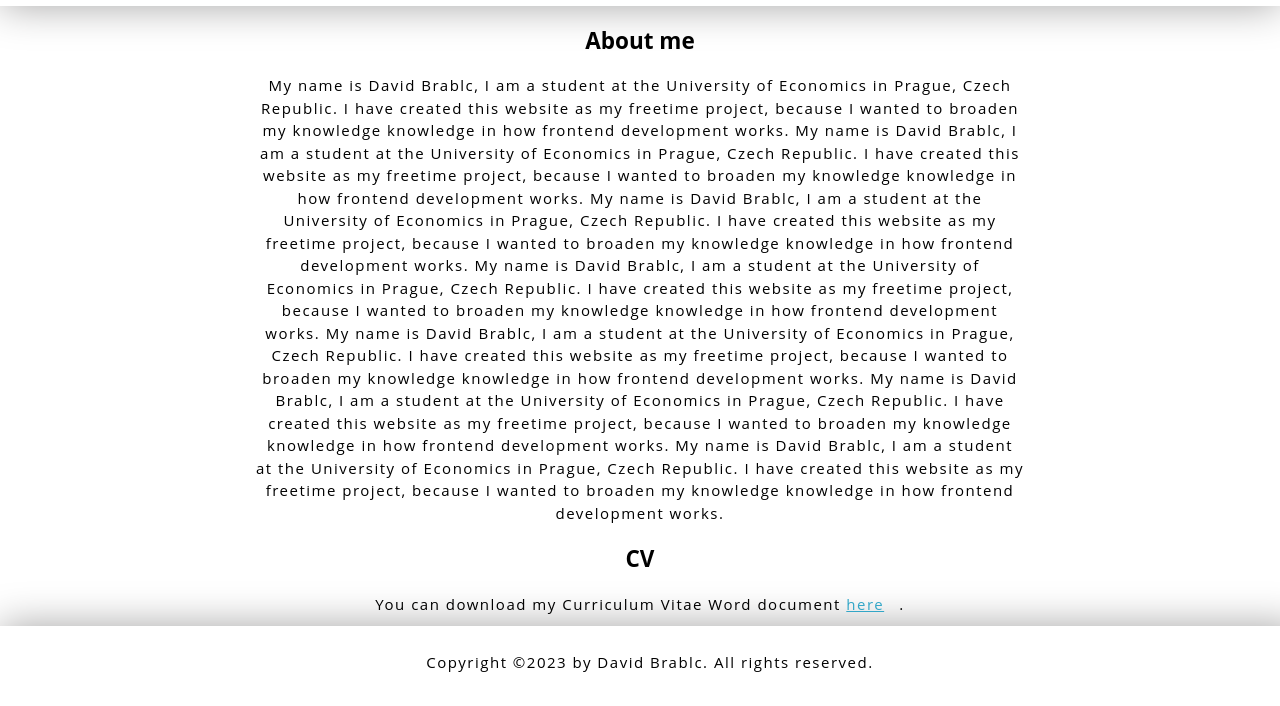
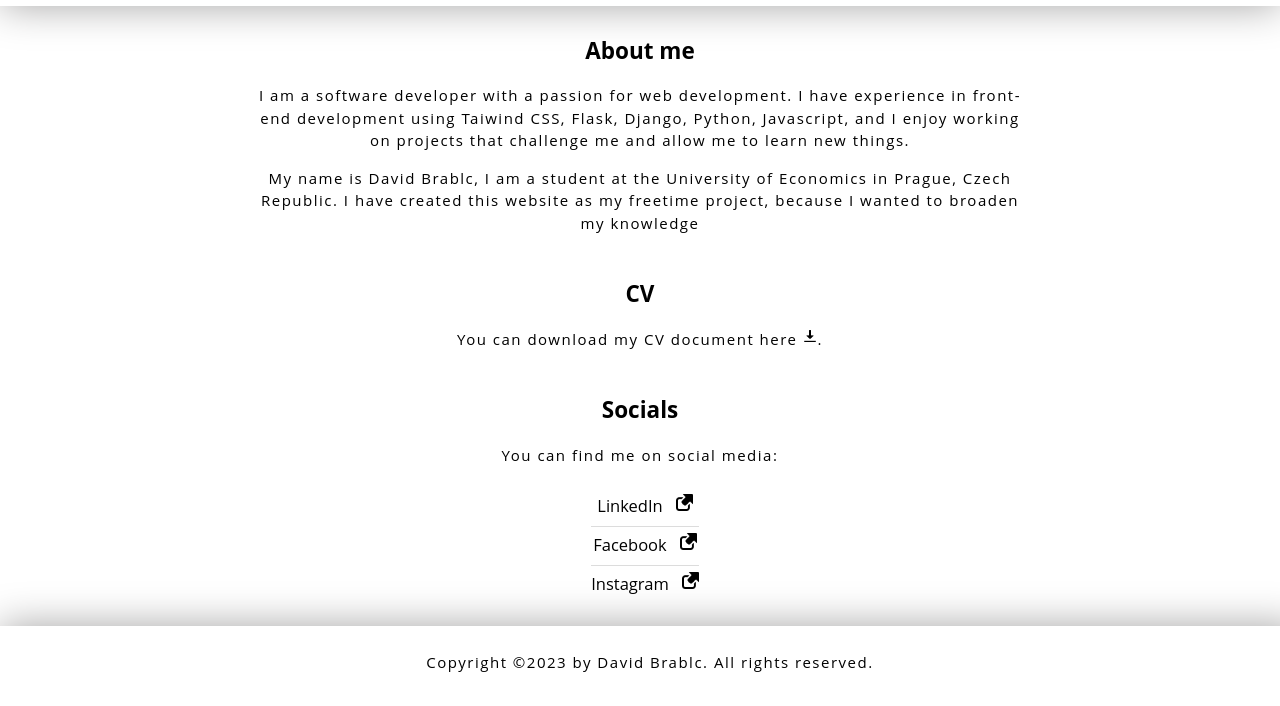
Before and after one commit to Darebakdavca/darebakdavca.github.io, a plain HTML site: page index.html in a window 1280 px wide. Shown: the part 94-800 px from the top of the page. Drawn offline with Linux system fonts and the light colour scheme.

Commit message:
fixed styling and content of my webpage

```diff
--- a/index.html
+++ b/index.html
@@ -16,96 +16,42 @@
       <nav id="nav-bar">
           <p class="box"><a href=#About_me>About me</a></p>
           <p class="box"><a href=#CV>CV</a></p>
-          <p class="box"><a href=#Social_sites>Social sites</a></p>
-          <p class="box"><a href=#Contacts>Contacts</a></p>
+          <p class="box"><a href=#Socials>Socials</a></p>
       </nav>
     </header>
 
     <main>
+      <article id="About_me">
+        <h2>About me</h2>
+        <p>
+          I am a software developer with a passion for web development. I have experience in front-end development using Taiwind CSS, Flask, Django, Python, Javascript, and I enjoy working on projects that challenge me and allow me to learn new things.
         </p>
-          <article id="About_me">
-          <h2>About me</h2>
-          <p class="text">
-            My name is David Brablc, I am a student at the University of Economics in Prague, Czech Republic.
-            I have created this website as my freetime project, because I wanted to broaden my knowledge
-            knowledge in how frontend development works. My name is David Brablc, I am a student at the University of Economics in Prague, Czech Republic.
-            I have created this website as my freetime project, because I wanted to broaden my knowledge
-            knowledge in how frontend development works. My name is David Brablc, I am a student at the University of Economics in Prague, Czech Republic.
-            I have created this website as my freetime project, because I wanted to broaden my knowledge
-            knowledge in how frontend development works. My name is David Brablc, I am a student at the University of Economics in Prague, Czech Republic.
-            I have created this website as my freetime project, because I wanted to broaden my knowledge
-            knowledge in how frontend development works. My name is David Brablc, I am a student at the University of Economics in Prague, Czech Republic.
-            I have created this website as my freetime project, because I wanted to broaden my knowledge
-            knowledge in how frontend development works. My name is David Brablc, I am a student at the University of Economics in Prague, Czech Republic.
-            I have created this website as my freetime project, because I wanted to broaden my knowledge
-            knowledge in how frontend development works. My name is David Brablc, I am a student at the University of Economics in Prague, Czech Republic.
-            I have created this website as my freetime project, because I wanted to broaden my knowledge
-            knowledge in how frontend development works.
-          </p>
-        </article>
+
+        <p>
+          My name is David Brablc, I am a student at the University of Economics in Prague, Czech Republic.
+              I have created this website as my freetime project, because I wanted to broaden my knowledge
+        </p>
+      </article>
         <article id="CV">
           <h2>CV</h2>
           <p class="text">
-            You can download my Curriculum Vitae Word document <a href="documents/CV - David Brablc ENG.pdf" rel="CV" title="Curriculum Vitae - David Brablc.docx" download="Curriculum Vitae - David Brablc"> here</a>.
+              You can download my CV document <a href="documents/CV - David Brablc ENG.pdf" rel="CV" title="Curriculum Vitae - David Brablc.pdf" download="Curriculum Vitae - David Brablc"> here</a>.
           </p>
         </article>
-        <article id="Social_sites">
-          <h2>Social sites</h2>
+        <article id="Socials">
+          <h2>Socials</h2>
+          <p>
+              You can find me on social media:
+          </p>
+          <div id="list">
+              <ul id="socials">
+                  <li><a href="https://www.linkedin.com/in/david-brablc-764749225/" target="_blank">LinkedIn  </a></li>
+                  <li><a href="https://www.facebook.com/david.brablc.7">Facebook</a></li>
+                  <li><a href="https://www.instagram.com/davidbrablc/">Instagram</a></li>
+              </ul>
+          </div>
         </article>
-        <article id="Contacts">
-          <h2>Contacts</h2>
-          <p>
-            My name is David Brablc, I am a student at the University of Economics in Prague, Czech Republic.
-            I have created this website as my freetime project, because I wanted to broaden my knowledge
-            knowledge in how frontend development works.
-            My name is David Brablc, I am a student at the University of Economics in Prague, Czech Republic.
-            I have created this website as my freetime project, because I wanted to broaden my knowledge
-            knowledge in how frontend development works.
-            My name is David Brablc, I am a student at the University of Economics in Prague, Czech Republic.
-            I have created this website as my freetime project, because I wanted to broaden my knowledge
-            knowledge in how frontend development works.
-            My name is David Brablc, I am a student at the University of Economics in Prague, Czech Republic.
-            I have created this website as my freetime project, because I wanted to broaden my knowledge
-            knowledge in how frontend development works.
-            My name is David Brablc, I am a student at the University of Economics in Prague, Czech Republic.
-            I have created this website as my freetime project, because I wanted to broaden my knowledge
-            knowledge in how frontend development works.
-            My name is David Brablc, I am a student at the University of Economics in Prague, Czech Republic.
-            I have created this website as my freetime project, because I wanted to broaden my knowledge
-            knowledge in how frontend development works.
-            My name is David Brablc, I am a student at the University of Economics in Prague, Czech Republic.
-            I have created this website as my freetime project, because I wanted to broaden my knowledge
-            knowledge in how frontend development works.
-            My name is David Brablc, I am a student at the University of Economics in Prague, Czech Republic.
-            I have created this website as my freetime project, because I wanted to broaden my knowledge
-            knowledge in how frontend development works.
-            My name is David Brablc, I am a student at the University of Economics in Prague, Czech Republic.
-            I have created this website as my freetime project, because I wanted to broaden my knowledge
-            knowledge in how frontend development works.
-            My name is David Brablc, I am a student at the University of Economics in Prague, Czech Republic.
-            I have created this website as my freetime project, because I wanted to broaden my knowledge
-            knowledge in how frontend development works.
-            My name is David Brablc, I am a student at the University of Economics in Prague, Czech Republic.
-            I have created this website as my freetime project, because I wanted to broaden my knowledge
-            knowledge in how frontend development works.
-            My name is David Brablc, I am a student at the University of Economics in Prague, Czech Republic.
-            I have created this website as my freetime project, because I wanted to broaden my knowledge
-            knowledge in how frontend development works.
-            My name is David Brablc, I am a student at the University of Economics in Prague, Czech Republic.
-            I have created this website as my freetime project, because I wanted to broaden my knowledge
-            knowledge in how frontend development works.
-            My name is David Brablc, I am a student at the University of Economics in Prague, Czech Republic.
-            I have created this website as my freetime project, because I wanted to broaden my knowledge
-            knowledge in how frontend development works.
-            My name is David Brablc, I am a student at the University of Economics in Prague, Czech Republic.
-            I have created this website as my freetime project, because I wanted to broaden my knowledge
-            knowledge in how frontend development works.
-
-          </p>
-        </article>
-
     </main>
-
     <footer>
       <p>Copyright ©2023 by David Brablc. All rights reserved.</p>
     </footer>
--- a/styles/style.css
+++ b/styles/style.css
@@ -81,31 +81,67 @@ main {
   overflow-y: scroll;
 }
 
+article {
+  padding-top: 10px;
+}
+
 /*links*/
+
 a {
-  color: rgb(50, 166, 199);
+  color: rgb(0, 0, 0);
 }
 
 a:hover {
-  color:rgb(41, 197, 147)
+  color:rgb(0, 0, 0);
+  text-decoration: underline;
 }
 
 a:visited {
-  color: blueviolet;
+  color: rgb(25, 101, 234);
 }
 
 a[href^="http"] {
-  background: url(/Personal-site/images/external-link-52.png) no-repeat 100% 0;
-  background-size: 14px;
-  padding-right: 18px;
+  background: url(/images/external-link-52.png) no-repeat 100% 0;
+  background-size: 1.1rem;
+  padding-right: 30px;
+  color: black;
+  text-decoration: none;
+  line-height: 2rem;
 }
 
 a[href^="documents"] {
-  background: url(/Personal-site/images/icons8-download-24.png) no-repeat 100% 0;
+  background: url(/images/icons8-download-24.png) no-repeat 100% 0;
   background-size: 14px;
-  padding-right: 15px;
+  padding-right: 20px;
+  text-decoration: none;
 }
 
+a[href^="documents"]:hover {
+  text-decoration: underline;
+}
+
+/*list*/
+#list {
+  display: flex;
+  justify-content: center;
+  margin-top: -10px;
+}
+
+#socials {
+  font-size: 1.1em;
+  list-style: none;
+}
+
+#socials li {
+  margin-right: 30px;
+  border-bottom: 1px solid rgb(220, 220, 220);
+  padding-bottom: 5px;
+  padding-top: 3px;
+}
+
+#socials li:last-child {
+  border-bottom: none;
+}
 
 
 /*footer*/
```
